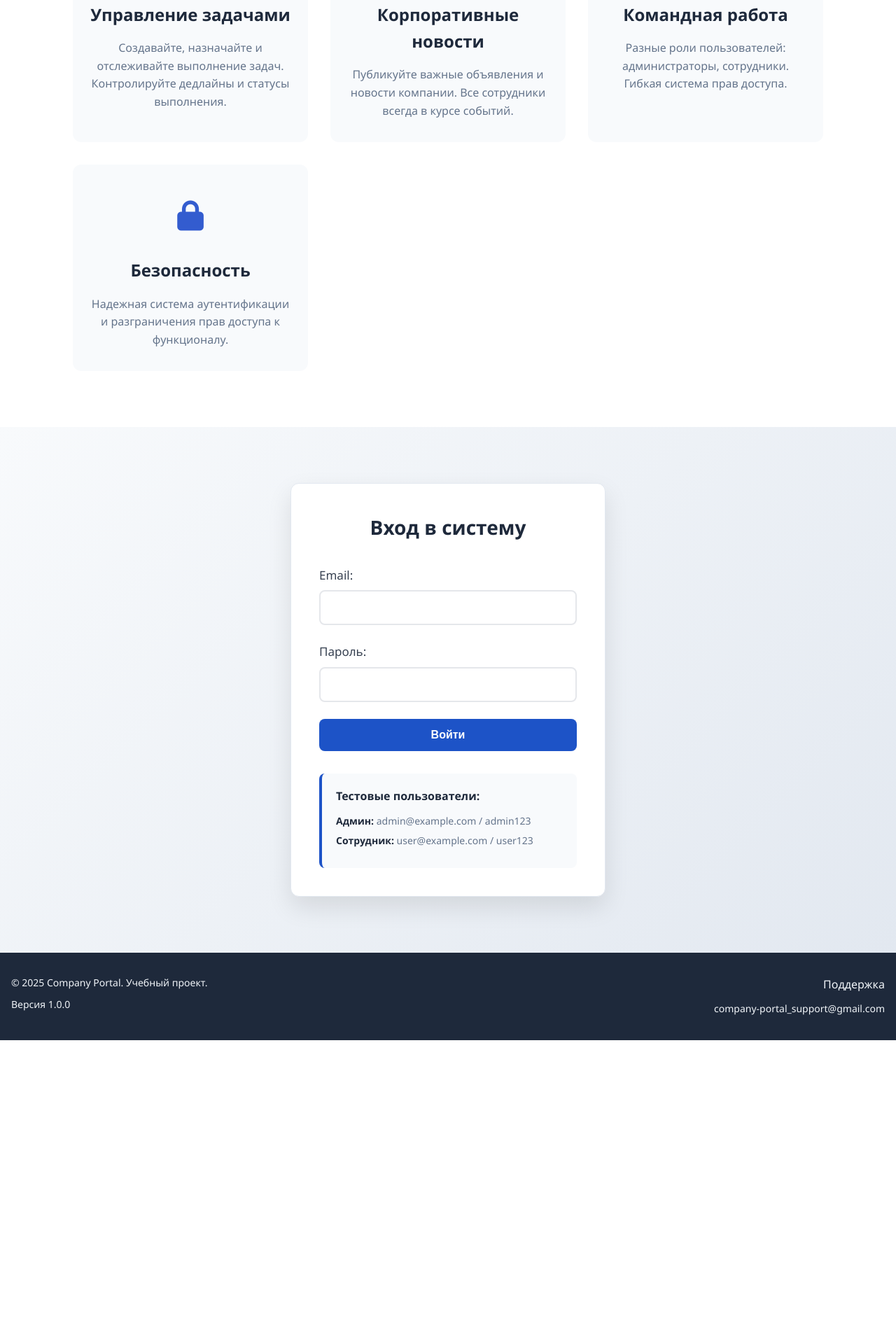
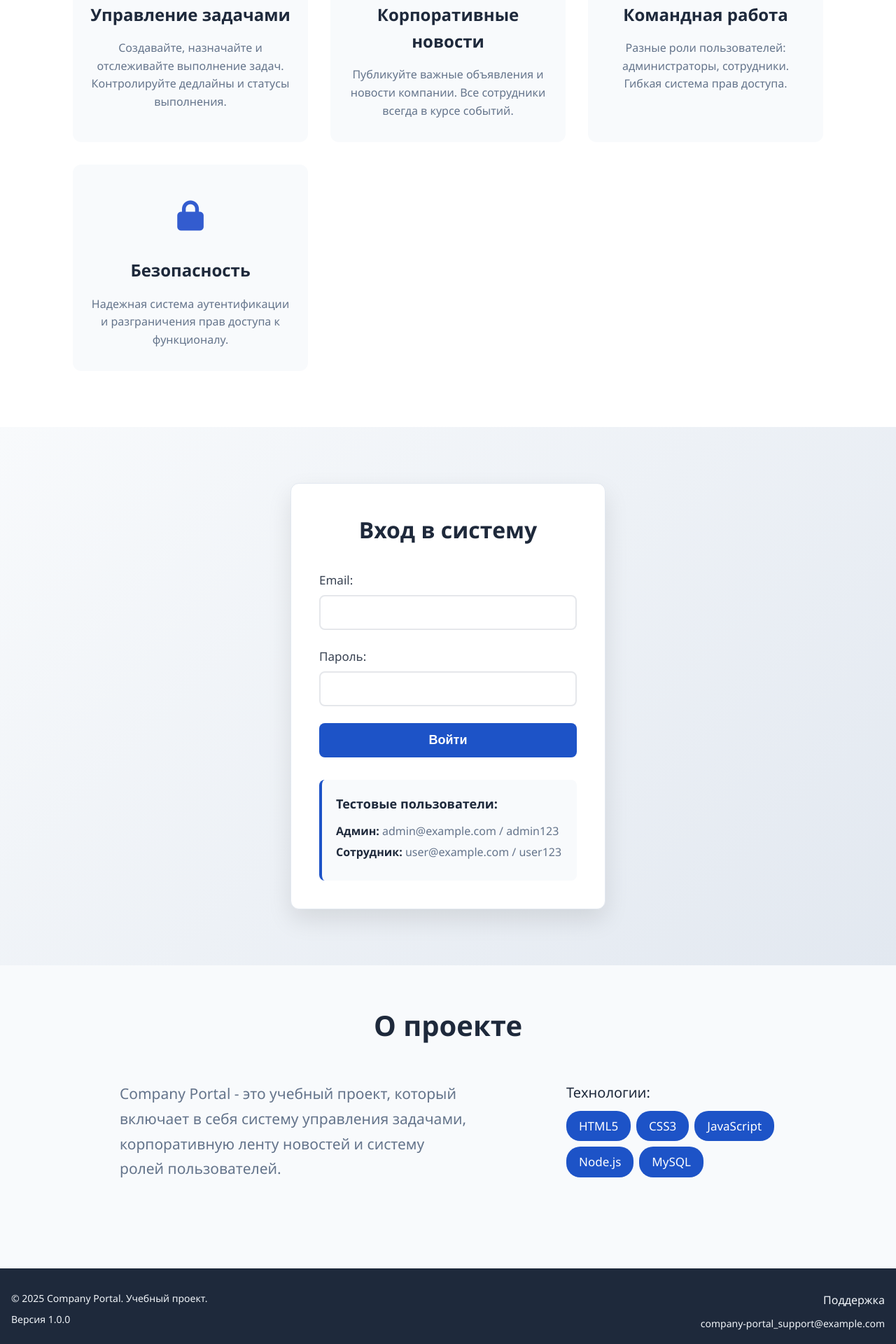
Before and after one commit to verivanova/company-portal, a PHP site: page /html/index.html in a window 1280 px wide. Shown: the part 1040-2960 px from the top of the page at 70% size. Before the commit the page ends 2526 px from the top, so only its background shows below. Run offline with PHP 8.4, Linux system fonts and the light colour scheme.

Commit message:
updated index.html, style.css

```diff
--- a/frontend/css/style.css
+++ b/frontend/css/style.css
@@ -173,14 +204,15 @@ body {
     border: 1px solid #e2e8f0;
 }
 
-/*Класс для контейнеров*/
 .container {
     max-width: 1200px;
     margin: 0 auto;
     padding: 0 5%;
 }
 
-.section-title {
+.section-title,
+/*.about h2 - секция о проекте*/
+.about h2 {
     text-align: center;
     font-size: 40px;
     font-weight: 700;
@@ -258,12 +294,13 @@ body {
     animation: fadeIn 0.6s ease-out;
 }
 
-.auth-card h2 {
+.auth-card h2{
     text-align: center;
     margin-bottom: 32px;
     color: #1e293b;
     font-size: 28px;
     font-weight: 700;
+    font-size: 32px;
 }
 
 /*Форма*/
@@ -305,19 +342,20 @@ body {
     border: none;
     border-radius: 8px;
     font-size: 16px;
-    font-weight: 500;
+    font-weight: 600;
     cursor: pointer;
     transition: all 0.3s ease;
     text-decoration: none;
     display: inline-block;
     text-align: center;
+    animation: fadeIn 0.6s ease-out;
 }
 
 .btn-submit {
     background: #1d53c7;
     color: white;
-    font-weight: 600;
     width: 100%;
+    font-size: 18px;
 }
 
 .btn-submit:hover,
@@ -370,14 +409,14 @@ body {
 .test-users h4 {
     margin-bottom: 14px;
     color: #1e293b;
-    font-size: 16px;
+    font-size: 18px;
     font-weight: 600;
 }
 
 .test-users p {
     margin-bottom: 10px;
     color: #64748b;
-    font-size: 14px;
+    font-size: 16px;
     line-height: 1.3;
 }
 
@@ -399,6 +438,59 @@ body {
 
 .hidden {
     display: none;
+}
+
+/*О проекте*/
+.about{
+    justify-content: center;
+    display: flex;
+    padding: 54px 0;
+    margin-bottom: 70px;
+}
+
+.about-objects{
+    display: grid;
+    grid-template-columns: 2fr 1fr;
+    gap: 38px;
+    align-items: start;
+}
+
+.text-about{
+    max-width: 500px;
+    font-size: 21px;
+    text-align: left;
+    color: #64748b;
+    line-height: 1.7;
+    animation: fadeIn 0.6s ease-out;
+}
+
+.technology{
+    display: flex;
+    flex-wrap: wrap;
+    gap: 8px;
+    max-width: 300px;
+    animation: fadeIn 0.6s ease-out;
+
+}
+
+.technologies p{
+    font-size: 20px;
+    font-weight: 500;
+    margin-bottom: 10px;
+}
+
+.lang{
+    padding: 8px 18px;
+    background: #1d53c7;
+    color: white;
+    border-radius: 20px;
+    font-size: 17px;
+}
+
+.lang:hover{
+    transform: translateY(-1.5px);
+    transition: transform 0.3s;
+    background-color: #1641b8;
 }
 
 /*Футер*/
--- a/frontend/html/index.html
+++ b/frontend/html/index.html
@@ -24,6 +24,10 @@
       <div class="text-section">
         <h1 class="text-title">Эффективно управляйте задачами и новостями компании</h1>
         <h1 class="text-subtitle">Простой и удобный инструмент для командной работы и управления проектами</h1>
+        <div class="text-section-btn">
+          <button class="btn start-work-btn"><a href="#login">Начать работу</a></button>
+          <button class="btn view-more-btn"><a href="#possibilities">Узнать больше</a></button>
+        </div>
       </div>
       <div class="mockup">
         <div class="mockup-dashboard">
@@ -65,7 +69,7 @@
       </div>
     </section>
 
-  <div id="login" class="auth-container">
+  <section id="login" class="auth-container">
     <div class="auth-card">
       <h2>Вход в систему</h2>
         <form id="loginForm">
@@ -86,7 +90,29 @@
           <p><strong>Сотрудник:</strong> user@example.com / user123</p>
         </div>
       </div>
-    </div>
+    </section>
+
+    <section id="about" class="about">
+      <div>
+        <h2>О проекте</h2>
+        <div class="about-objects">
+          <div class="text-about">
+            <p>Company Portal - это учебный проект, который включает в себя систему управления задачами, корпоративную ленту новостей и систему ролей пользователей.</p>
+          </div>
+          <div class="technologies">
+            <p>Технологии:</p>
+            <div class="technology">
+              <span class="lang">HTML5</span>
+              <span class="lang">CSS3</span>
+              <span class="lang">JavaScript</span>
+              <span class="lang">Node.js</span>
+              <span class="lang">MySQL</span>
+            </div>
+          </div>
+        </div>
+
+      </div>
+    </section>
   </main>
 
   <footer class="footer">
@@ -96,7 +122,7 @@
     </div>
     <div class="footer-right">
       <p style="font-weight: 500;">Поддержка</p>
-      <a href="mailto:company-portal_support@gmail.com">company-portal_support@gmail.com</a>
+      <a href="mailto:company-portal_support@gmail.com">company-portal_support@example.com</a>
     </div>
   </footer>
 
```
Also changed, not shown: other parts of frontend/css/style.css (+38 -2 lines), frontend/html/news.html (added, +38 -0 lines).
